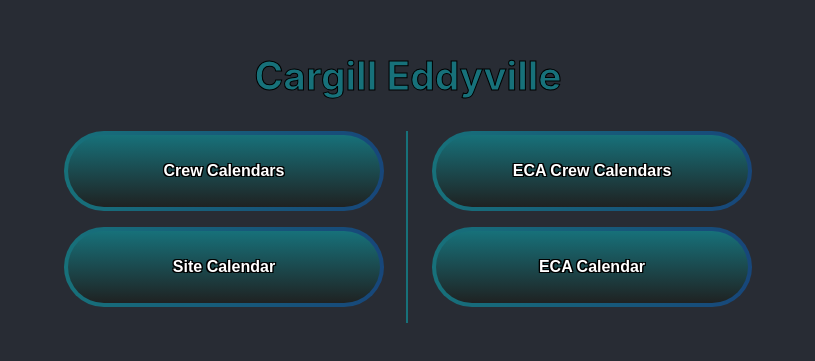
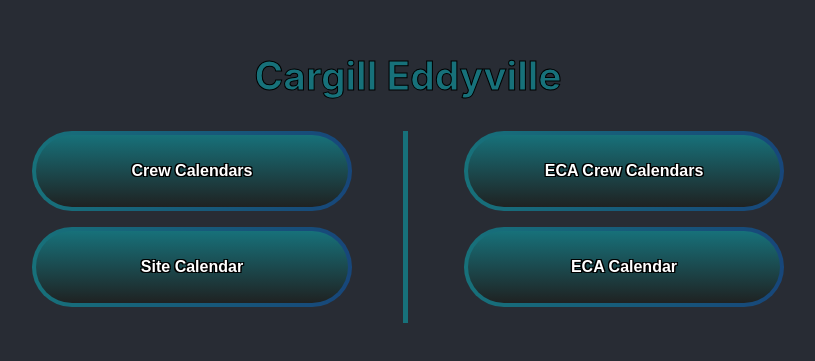
Before and after one commit to tvolchko/DoIWork, a React (Create React App) app: page / in a window 1280 px wide. Shown: the part 229-590 px from the top of the page, without its empty margins (232-1047 px from the left). Built offline with nearby package versions, Linux system fonts and the light colour scheme.

Commit message:
Styling and spacing

```diff
--- a/src/App.css
+++ b/src/App.css
@@ -160,15 +160,18 @@
 }
 
 h2 {
-  /* color: linear-gradient(92.83deg, #ff7426 0, #f93a13 100%); */
   color: rgb(23, 113, 122);
-  /* outline-color: white;
-  outline-width: 4rem; */
-  outline: #770707, solid, 4rem;
   -webkit-text-stroke-width: 1px;
   -webkit-text-stroke-color: black;
 }
 
 #calendarRight {
-  box-shadow: -2px 0 0 rgb(23, 113, 122);
+  box-shadow: -5px 0 0 rgb(23, 113, 122);
+  padding-left: 2rem;
+  padding-right: 1rem;
 }
+
+#calendarLeft {
+  padding-right: 2rem;
+  padding-left: 1rem;
+}
```
